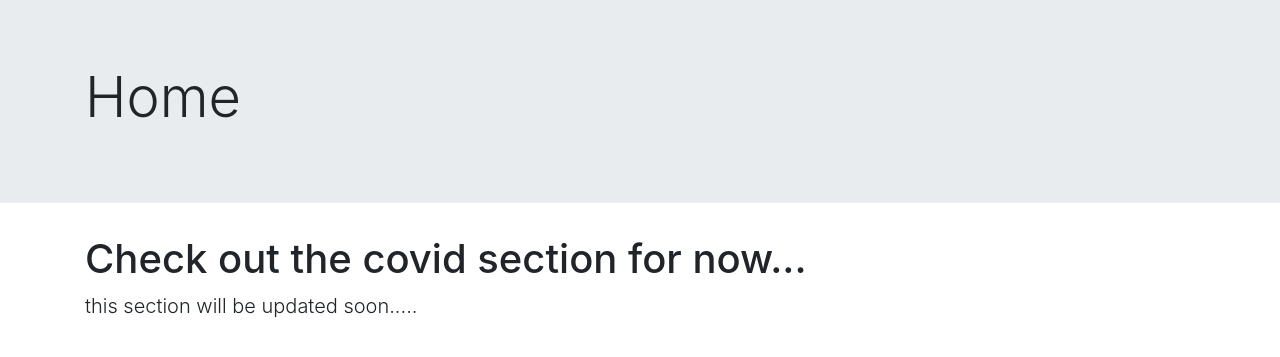
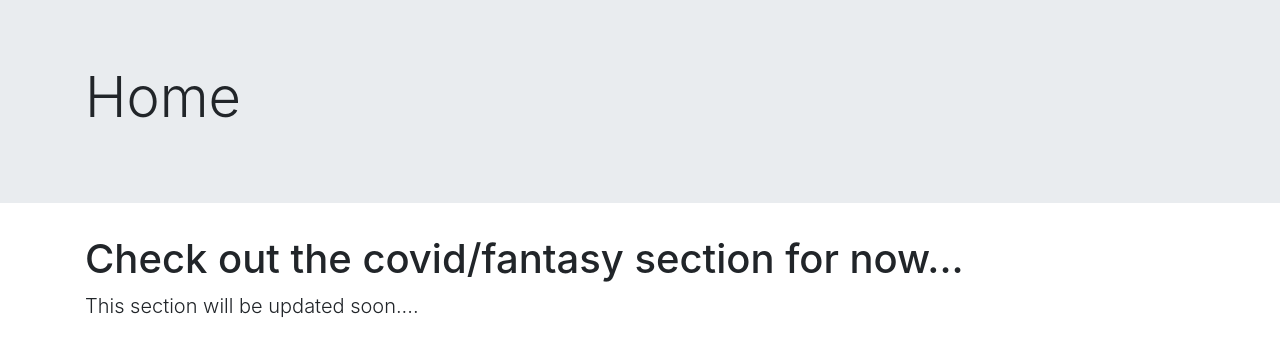
Before and after one commit to avashjha/covid-info, a Flask app: page / in a window 1280 px wide. Shown: the part 56-413 px from the top of the page. Run offline with Flask 2, Linux system fonts and the light colour scheme; some libraries are stand-ins or nearby versions.

Commit message:
Update index.html

```diff
--- a/templates/index.html
+++ b/templates/index.html
@@ -13,8 +13,8 @@
   </div>
 
   <div class="container">
-      <h1>Check out the covid section for now...</h1>
-      <p class="lead">this section will be updated soon.....</p>
+      <h1>Check out the covid/fantasy section for now...</h1>
+      <p class="lead">This section will be updated soon....</p>
   </div>
 
 
```
